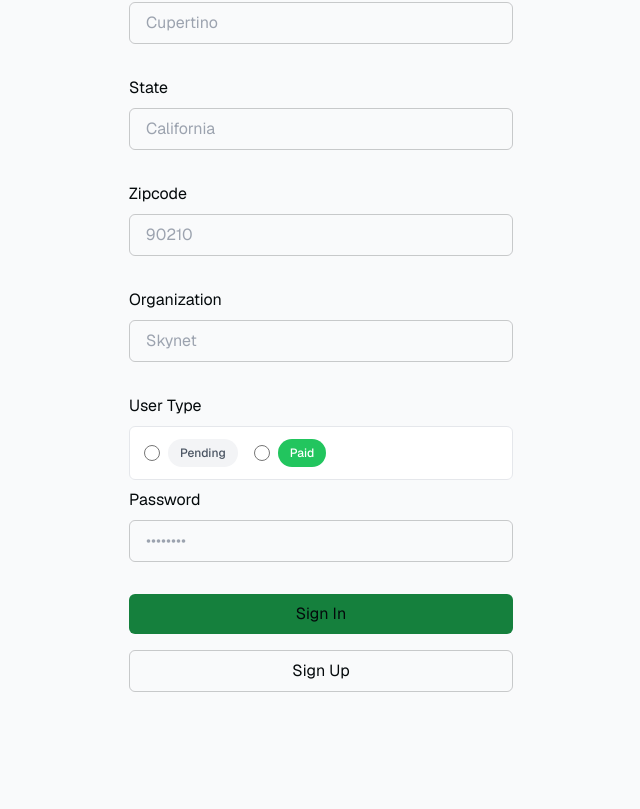
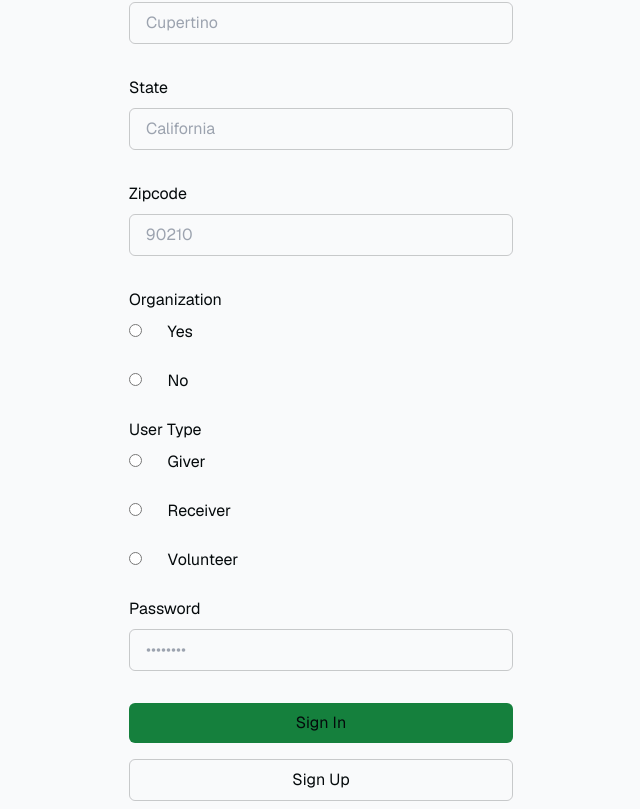
Before and after one commit to cpun077/FoodLoop, a Next.js app in the folder client/: page /login in a window 1280 px wide. Shown: the part 454-1263 px from the top of the page, without its empty margins (319-959 px from the left). Before the commit the page ends 1154 px from the top, so only its background shows below. Built offline with nearby package versions, Linux system fonts and the light colour scheme.

Commit message:
add pickers for signup (sign in doesn work still)

```diff
--- /dev/null
+++ b/client/app/login/login.css
@@ -0,0 +1,3 @@
+.picker {
+    margin-left: 2vw;
+}
--- a/client/app/login/page.tsx
+++ b/client/app/login/page.tsx
@@ -3,12 +3,14 @@ import { headers } from "next/headers";
 import { createClient } from "@/utils/supabase/server";
 import { redirect } from "next/navigation";
 import { SubmitButton } from "./submit-button";
+import './login.css';
 
 export default function Login({
   searchParams,
 }: {
   searchParams: { message: string };
 }) {
+
   const signIn = async (formData: FormData) => {
     "use server";
 
@@ -32,35 +34,18 @@ export default function Login({
     "use server";
 
     const origin = headers().get("origin");
-    // const name = formData.get("name") as string;
-    // const email = formData.get("email") as string;
-    // const phone = formData.get("phone") as string;
-    // const address = formData.get("address") as string;
-    // const city = formData.get("city") as string;
-    // const state = formData.get("state") as string;
-    // const zipcode = parseInt(formData.get("zipcode") as string) as number;
-    // const org = formData.get("org") as string;
-    // const type = formData.get("type") as string;
-    // const password = formData.get("password") as string;
-    const name = "John Doe";
-    const email = "email@email.com";
-    const phone = "0123456789";
-    const address = "1234 Fake Avenue";
-    const city = "Cupertino";
-    const state = "California";
-    const zipcode = 90120;
-    const org = true;
-    const type = 1;
-    const password = "password";
+    const name = formData.get("name") as string;
+    const email = formData.get("email") as string;
+    const phone = formData.get("phone") as string;
+    const address = formData.get("address") as string;
+    const city = formData.get("city") as string;
+    const state = formData.get("state") as string;
+    const zipcode = parseInt(formData.get("zipcode") as string) as number;
+    const org = parseInt(formData.get("org") as string) as number;
+    const type = parseInt(formData.get("type") as string) as number;
+    const password = formData.get("password") as string;
+
     const supabase = createClient();
-
-    // const { error } = await supabase.auth.signUp({
-    //   email,
-    //   password,
-    //   options: {
-    //     emailRedirectTo: `${origin}/auth/callback`,
-    //   },
-    // });
 
     const response = await fetch('http://localhost:8000/api/form', {
       method: 'POST',
@@ -68,16 +53,16 @@ export default function Login({
         'Content-Type': 'application/json'
       },
       body: JSON.stringify({
-          "Name" : name,
-          "Email" : email,
-          "PhoneNumber" : phone,
-          "Address" : address,
-          "City" : city,
-          "State" : state,
-          "Zip Code" : zipcode,
-          "Organization" : org,
-          "Type" : type,
-          "Password" : password,
+        "Name": name,
+        "Email": email,
+        "PhoneNumber": phone,
+        "Address": address,
+        "City": city,
+        "State": state,
+        "Zip Code": zipcode,
+        "Organization": org,
+        "Type": type,
+        "Password": password,
       })
     });
 
@@ -165,6 +150,7 @@ export default function Login({
           name="email"
           placeholder="you@example.com"
           required
+          type="email"
         />
 
         <label className="text-md" htmlFor="phone">
@@ -215,65 +201,96 @@ export default function Login({
           name="zipcode"
           placeholder="90210"
           required
+          type="number"
         />
 
         <label className="text-md" htmlFor="org">
           Organization
         </label>
+        <div>
           <input
             className="rounded-md px-4 py-2 bg-inherit border mb-6"
             name="org"
-          placeholder="Skynet"
             required
+            type="radio"
+            value="0"
+            id="yes"
           />
+          <label
+            htmlFor="yes"
+            className="picker"
+          >
+            Yes
+          </label>
+        </div>
+        <div>
+          <input
+            className="rounded-md px-4 py-2 bg-inherit border mb-6"
+            name="org"
+            required
+            type="radio"
+            value="1"
+            id="no"
+          />
+          <label
+            htmlFor="no"
+            className="picker"
+          >
+            No
+          </label>
+        </div>
 
         <label className="text-md" htmlFor="type">
           User Type
         </label>
-        {/* <input
+        <div>
+          <input
             className="rounded-md px-4 py-2 bg-inherit border mb-6"
             name="type"
-          placeholder="1, 2, or 3"
             required
-        /> */}
-        <fieldset>
-        <div className="rounded-md border border-gray-200 bg-white px-[14px] py-3">
-          <div className="flex gap-4">
-            <div className="flex items-center">
-              <input
-                id="pending"
-                name="status"
             type="radio"
-                value="pending"
-                className="h-4 w-4 cursor-pointer border-gray-300 bg-gray-100 text-gray-600 focus:ring-2"
-                aria-describedby="status-error"
+            value="1"
+            id="giver"
           />
           <label
-                htmlFor="pending"
-                className="ml-2 flex cursor-pointer items-center gap-1.5 rounded-full bg-gray-100 px-3 py-1.5 text-xs font-medium text-gray-600"
+            htmlFor="giver"
+            className="picker"
           >
-                Pending
+            Giver
           </label>
         </div>
-            <div className="flex items-center">
+        <div>
           <input
-                id="paid"
-                name="status"
+            className="rounded-md px-4 py-2 bg-inherit border mb-6"
+            name="type"
+            required
             type="radio"
-                value="paid"
-                className="h-4 w-4 cursor-pointer border-gray-300 bg-gray-100 text-gray-600 focus:ring-2"
-                aria-describedby="status-error"
+            value="2"
+            id="receiver"
           />
           <label
-                htmlFor="paid"
-                className="ml-2 flex cursor-pointer items-center gap-1.5 rounded-full bg-green-500 px-3 py-1.5 text-xs font-medium text-white"
+            htmlFor="receiver"
+            className="picker"
           >
-                Paid
+            Receiver
           </label>
         </div>
+        <div>
+          <input
+            className="rounded-md px-4 py-2 bg-inherit border mb-6"
+            name="type"
+            required
+            type="radio"
+            value="3"
+            id="volunteer"
+          />
+          <label
+            htmlFor="volunteer"
+            className="picker"
+          >
+            Volunteer
+          </label>
         </div>
-        </div>
-      </fieldset>
 
         <label className="text-md" htmlFor="password">
           Password
```
Also changed, not shown: client/ui/login.tsx (added). Lines whose indentation alone changed are shown as unchanged.
